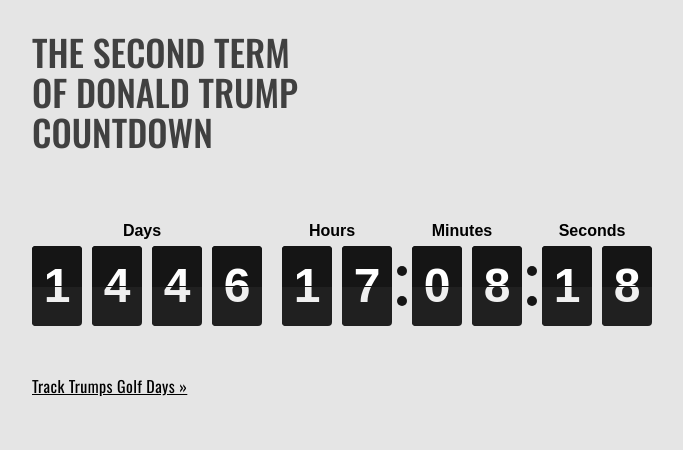
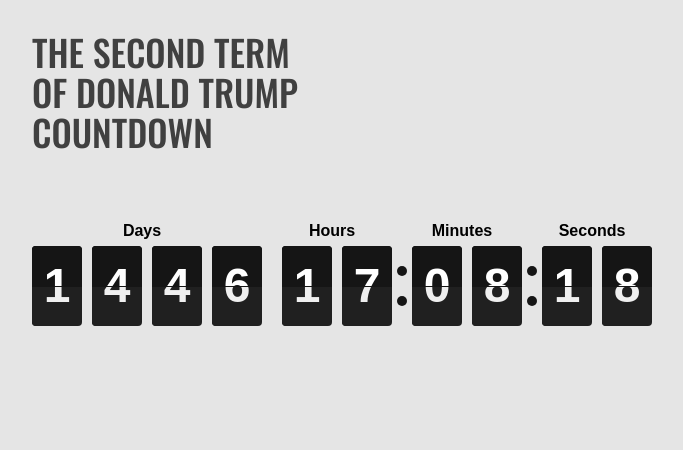
Before and after one commit to saderra/untilhesgone.com, an Eleventy site: page src/index.html in a window 1280 px wide. Shown: the whole page, without its empty margins (0-683 px from the left). Built offline with nearby package versions, Linux system fonts and the light colour scheme; Eleventy itself is replaced by a stand-in of ours; files that its build step writes are made by us from their sources.

Commit message:
removed link

```diff
--- a/src/index.html
+++ b/src/index.html
@@ -59,10 +59,12 @@
                 </script>
 
 
-                <p class="py-12"><a href="https://trumpgolftrack.com/" class="brand-font underline tracking-wide">Track Trumps Golf Days &raquo;</a><p>
+
 
         </div>
 
 
+
+
 </body>
 </html>
```
